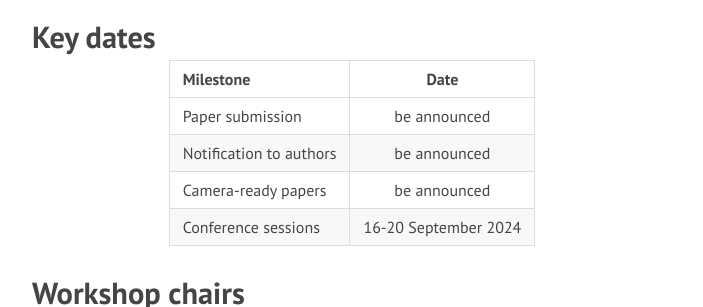
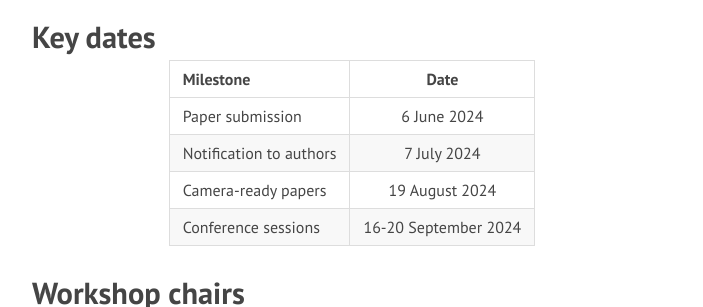
Before and after one commit to disa-iccs/disa-icss.github.io, a Jekyll site: the page built from index.md, in a window 1280 px wide and 900 px high, scrolled down 1294 px. Shown: the part 154-461 px from the top of the window, without its empty margins (288-991 px from the left). Built offline with Jekyll 4.4.1, drawn with Linux system fonts in a browser that asks for light colours; nearby versions of some CDN libraries.

Commit message:
Update index.md

```diff
--- a/index.md
+++ b/index.md
@@ -85,9 +85,9 @@ We particulary invite works focuses on:
 
 | Milestone        | Date           |
 | ------------- |:-------------:|
-| Paper submission | be announced |
-| Notification to authors | be announced |
-| Camera-ready papers | be announced |
+| Paper submission | 6 June 2024 |
+| Notification to authors | 7 July 2024 |
+| Camera-ready papers | 19 August 2024 |
 | Conference sessions | 16-20 September 2024 |
 
 <!--
```
